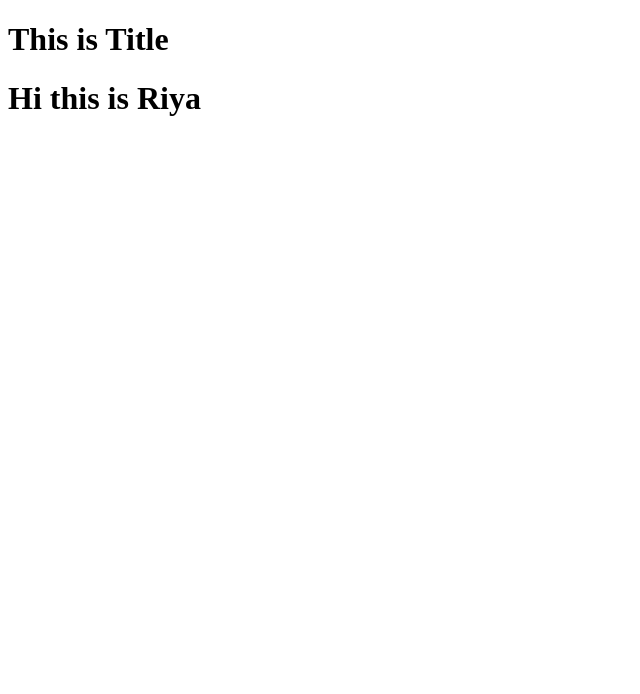
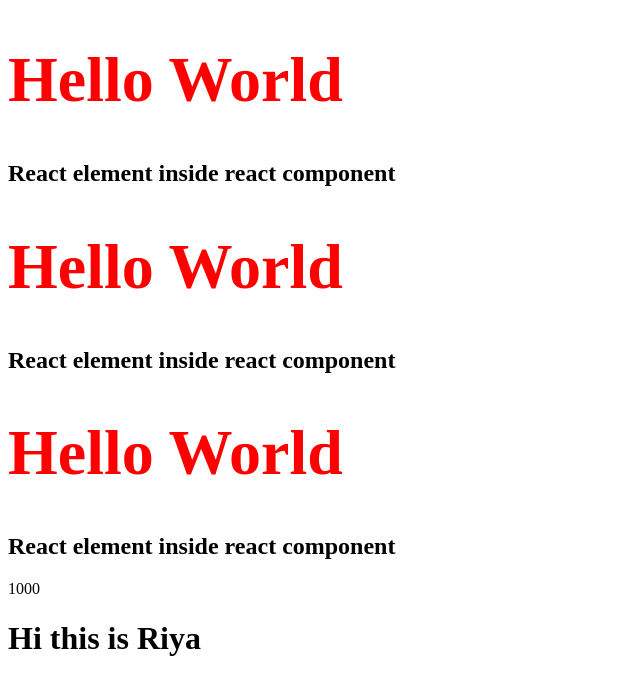
Before and after one commit to JoshiRiya0110/Foodie-Express, a React (Vite) app: page / in a window 1280 px wide. Shown: the top 694 px of the page, without its empty margins (0-640 px from the left). Built offline with nearby package versions, Linux system fonts and the light colour scheme.

Commit message:
Various ways to invoke Title component and writing react element inside react component

```diff
--- a/App.js
+++ b/App.js
@@ -8,18 +8,23 @@ const jsxHeading = (
   </h1>
 );
 
-const elem = React.createElement('h1',{id:"abc"},'Hey Geek');
-
+//jsx takes care of injection attacks, it sanitizes our data
 //React Component
 const Title = () => (
-  <h1>This is Title</h1>
+  <div>
+    <h1>{jsxHeading}</h1>
+    <h2>React element inside react component</h2>
+  </div>
 
 )
 
 //component composition => nested components
 const Func = () => (
   <div id="container">
+    {Title()}
+    <Title></Title>
     <Title/>
+    {1000}
     <h1 className="head">Hi this is Riya</h1>
   </div>
 );
```
